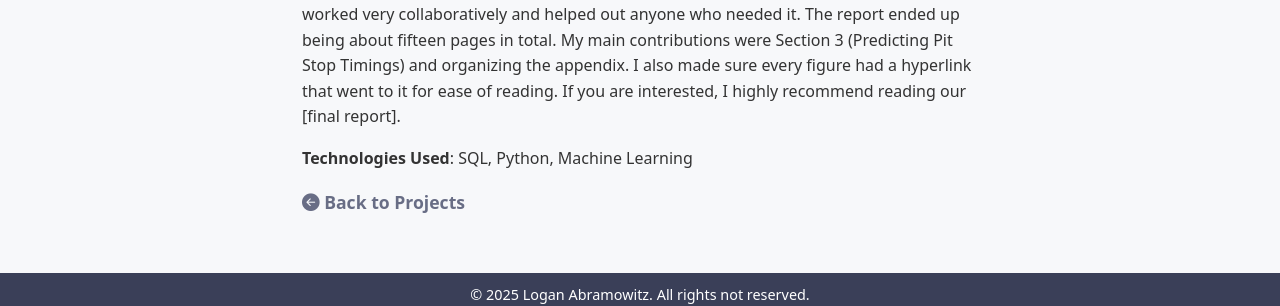
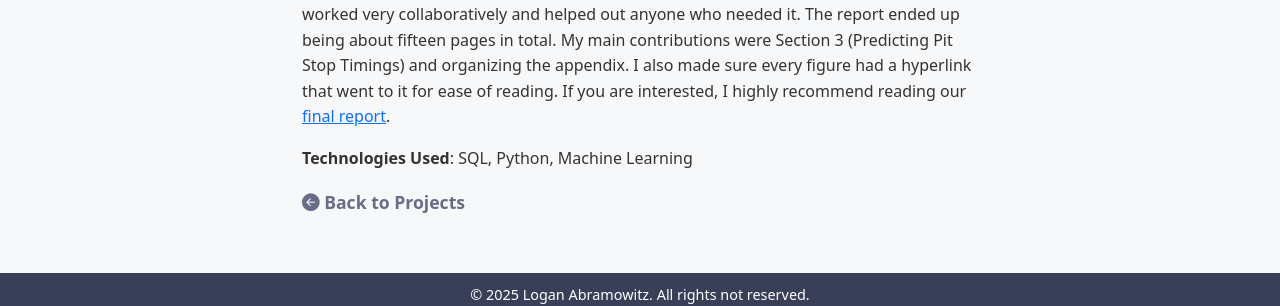
Before and after one commit to Logan-Abramowitz/Logan-Abramowitz.github.io, a Jekyll site: the page built from _projects/2025-f1-analysis.md, in a window 1280 px wide. Shown: the part 1723-2029 px from the top of the page. Built offline with Jekyll 4.4.1, drawn with Linux system fonts in a browser that asks for light colours; some of the changed lines change nothing that is shown; some of the changed text lies outside the part shown.

Commit message:
f1 report hyperlink

```diff
--- a/_projects/2025-f1-analysis.md
+++ b/_projects/2025-f1-analysis.md
@@ -20,4 +20,4 @@ I then ran the regression with a train-test split of 70-30 and found that the mo
 
 At first, I was skeptical when the random forest results came back due to a low recall score but was cautiously optimistic when I saw that my manufactured feature, change in lap time, was a very impactful feature. To truly understand how useful this random forest model could be, I created a confusion matrix and graphed the results in an ROC curve. This graph had an area under the curve (AUC) of 0.91 (the closer to 1, the better), meaning that the model would rank a lap that contains a pit stop higher than a lap that does not contain a pit stop 91% of the time. Because of this, I believe that this model could assist in developing racing strategies revolving around opponents' pit stops.
 
-After I finished this analysis, I rejoined my group to work on writing our final report. We worked very collaboratively and helped out anyone who needed it. The report ended up being about fifteen pages in total. My main contributions were Section 3 (Predicting Pit Stop Timings) and organizing the appendix. I also made sure every figure had a hyperlink that went to it for ease of reading. If you are interested, I highly recommend reading our [final report].
+After I finished this analysis, I rejoined my group to work on writing our final report. We worked very collaboratively and helped out anyone who needed it. The report ended up being about fifteen pages in total. My main contributions were Section 3 (Predicting Pit Stop Timings) and organizing the appendix. I also made sure every figure had a hyperlink that went to it for ease of reading. If you are interested, I highly recommend reading our [final report]({{ "/assets/F1_Analysis.pdf" | relative_url }}).
```
